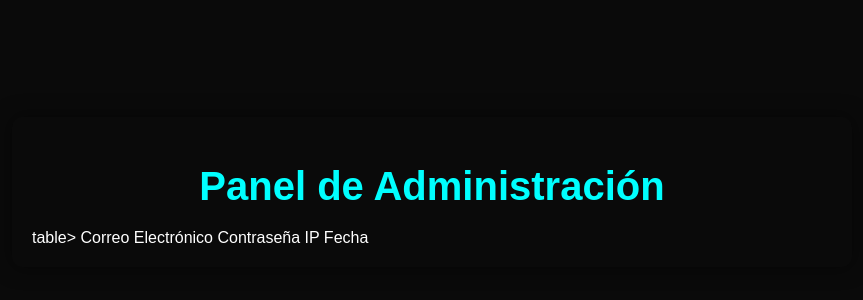
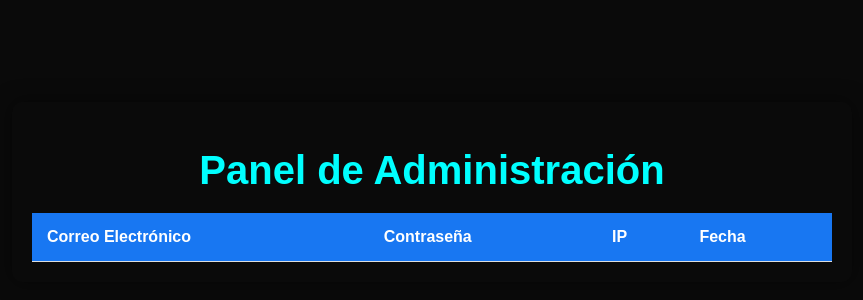
Before and after one commit to DozerMx/ZphPanel, a plain HTML site: page index.html in a window 1280 px wide. Shown: the part 208-508 px from the top of the page, without its empty margins (208-1071 px from the left). Drawn offline with Linux system fonts and the light colour scheme; no server answers.

Commit message:
Update index.html

```diff
--- a/index.html
+++ b/index.html
@@ -10,7 +10,7 @@
 <body>
     <div class="container">
         <h1>Panel de Administración</h1>
-        table>
+        <table>
             <thead>
                 <tr>
                     <th>Correo Electrónico</th>
@@ -20,6 +20,7 @@
                 </tr>
             </thead>
             <tbody id="user-table-body">
+                <!-- Los datos se añadirán aquí -->
             </tbody>
         </table>
     </div>
```
Lines whose indentation alone changed are shown as unchanged.
